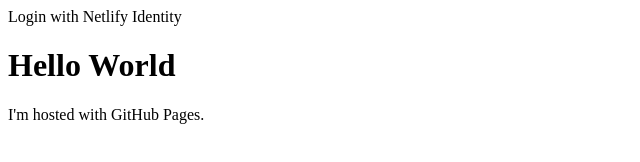
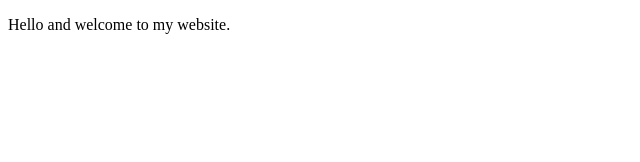
Before and after one commit to markloweai/markloweai.github.io, a plain HTML site: page index.html in a window 1280 px wide. Shown: the whole page, without its empty margins (0-640 px from the left). Drawn offline with Linux system fonts and the light colour scheme.

Commit message:
Update index.html

```diff
--- a/index.html
+++ b/index.html
@@ -1,21 +1,8 @@
 <!DOCTYPE html>
 <html>
 <head>
-  <script type="text/javascript" src="https://identity.netlify.com/v1/netlify-identity-widget.js"></script>
 </head>
 <body>
-  <!-- Add a menu:
-   Log in / Sign up - when the user is not logged in
-   Username / Log out - when the user is logged in
-  -->
-  <div data-netlify-identity-menu></div>
-
-  <!-- Add a simpler button:
-    Simple button that will open the modal.
-  -->
-  <div data-netlify-identity-button>Login with Netlify Identity</div>
-
-<h1>Hello World</h1>
-<p>I'm hosted with GitHub Pages.</p>
+<p>Hello and welcome to my website.</p>
 </body>
 </html>
```
